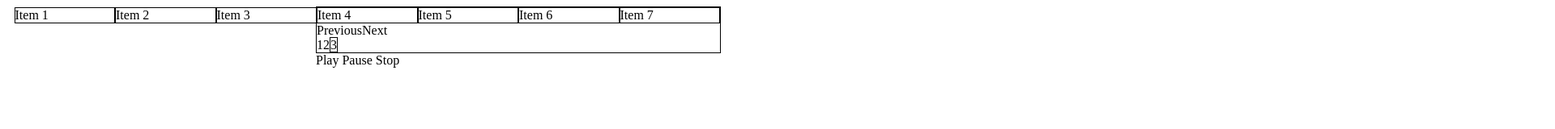
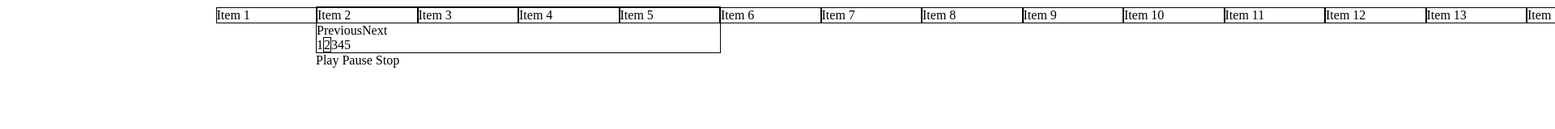
Before and after one commit to ma1oy/trueSlider, a plain HTML site: page index.html in a window 1280 px wide. Both pictures are taken after a click on the link "Previous". Shown: the top 160 px of the page at 81% size, 1920 px wide, since content can reach past the window. Drawn offline with Linux system fonts and the light colour scheme.

Commit message:
Create step correction algorithm

```diff
--- a/index.html
+++ b/index.html
@@ -24,6 +24,14 @@
             <li>Item 5</li>
             <li>Item 6</li>
             <li>Item 7</li>
+            <li>Item 8</li>
+            <li>Item 9</li>
+            <li>Item 10</li>
+            <li>Item 11</li>
+            <li>Item 12</li>
+            <li>Item 13</li>
+            <li>Item 14</li>
+            <li>Item 15</li>
         </ul>
         <a onclick="ss.play()">Play</a>
         <a onclick="ss.pause()">Pause</a>
--- a/js/syncSlider.js
+++ b/js/syncSlider.js
@@ -1,13 +1,18 @@
-// Will do in the future:
-// 1. add disable to nav buttons
-// 2. fix prev / next button when fix var is true
-// 3. add infinite support
-// 4. add fade animation support
-// 5. add progress bar
-// 6. add css animation support
-// 7. add touch support
-// 8. add callbacks
-// * change o.play
+/////// Will do in the future:
+//
+// fix prev / next button when fix var is true
+// add disable to nav buttons
+// add infinite support
+// add fade animation support
+// add progress bar
+// add scroll
+// add css animation support
+// add touch support
+// add mouse support
+// add callbacks
+// add ajax
+//
+////// * change o.play
 
 ;+function($) {
 
@@ -26,42 +31,55 @@
 
     var prefix   = 'ss',
         defaults = {
-                 style: _('slider'),
-              vertical: false,
-              infinite: false,
-               reverse: false,
-                  sync: false,
-            switchTime: 1000,
-              showTime: 1000,
-             animation: 'easeInOutCubic',//'easeOutBounce',//'swing',
-            startSlide: 1,
-               display: 4,
-                  step: 2,
-             autoStart: false,
-                  wrap: true,
-          wrapperStyle: _('wrapper'),
-             stripeTag: 'ul',
-         stripeItemTag: 'li',
+            style:                  _('slider'),
+            vertical:               false,
+            infinite:               false,
+            reverse:                false,
+            sync:                   false,
+            switchTime:             1000,
+            showTime:               1000,
+            animation:              'easeInOutCubic',//'easeOutBounce',//'swing',
+            display:                4,
+            startSlide:             1,
+            autoStart:              false,
+
+            // STEP SETTINGS
+            step:                   -3,
+            stepCorrection:         true,
+            stepCorrectionOffset:   4,
+
+            // WRAPPER
+            wrap:                   true,
+            wrapperStyle:           _('wrapper'),
+            stripeTag:             'ul',
+            stripeItemTag:          'li',
 
         nav: {
-                   use: true,                add: true,
-                   tag: 'nav',           itemTag: 'a',
-                 style: _('nav'),   disableStyle: '-disable',
-             prevStyle: _('prev'),     nextStyle: _('next'),
-              prevText: 'Previous',     nextText: 'Next'
+            add:                    true,
+            tag:                    'nav',
+            itemTag:                'a',
+            style:                  _('nav'),
+            disableStyle:           '-disable',
+            prevStyle:              _('prev'),
+            nextStyle:              _('next'),
+            prevText:               'Previous',
+            nextText:               'Next'
         },
 
         pager: {
-                   use: true,                add: true,
-                   tag: 'nav',           itemTag:  'a',
-                 style: _('pager'),  activeStyle: '-active',
-               stretch: true,           vertical: false,
-               numbers: true,
-            switchMode: 2
+            add:                    true,
+            tag:                    'nav',
+            itemTag:                'a',
+            style:                  _('pager'),
+            activeStyle:            '-active',
+            stretch:                true,
+            vertical:               false,
+            numbers:                true,
+            switchMode:             2
         },
 
         progress: {
-                   use: true,             create: true
+            add:                    true
         }
     };
 
@@ -72,29 +90,32 @@
             _ = $(this),
             r = {}, // object for return
             m = {}, // top / left movement object
+            o, // all options
             w,  // tape wrapper
-            o, // all options
+            t, // tape
+            ti, // tape items array
+            tis, // tape item size (width / height)
+            nav, // nav wrapper
+            ni, // navigation item
             p, // pager
+            pi, // pager items array
             i, // current slide index
+            I, // previous i
             j, // temporary variable
-            nav, // nav wrapper
             n, // source slides number
             N, // all slides number
             x, // movement step
+            X, // const of X
             ax, // abs of movement step x
+            sco, // step correction offset value
             d, // forward / backward direction (1, -1)
+            D, // sign of step
             l, // last possible slide index
-            ni, // navigation item
-            t, // tape
-            ti, // tape items array
-            tis, // tape item size (width / height)
+            si, // top / left and width / height style keywords (si.de, si.ze)
             fix, // fix step if necessary
-            I, // previous i
             calc, // function for i calculation
             wait, // wait time for show and animation
-            tout, // setTimeout function
-            pi, // pager items array
-            si; // top / left and width / height style keywords (si.de, si.ze)
+            tout; // setTimeout function
 
         // If element is not exist
         if(_.length == 0) return _;
@@ -122,16 +143,21 @@
             o.vertical ? si = { de: 'top', ze: _h } : si = { de: 'left', ze: _w };
             m[si.de] = 0;
 
-            ti = t.children(o.stripeItemTag);  // set reference to the tape items
+            ti = t.children(o.stripeItemTag);   // set reference to the tape items
             tis = 100 / o.display;              // set slide width/ height
+            i = I = o.startSlide - 1;           // set current slide
             n = N = ti.length;                  // set slides count
             l = N - o.display;                  // last possible slide index
+
             x = o.step;                         // set movement step
-            d = x > 0 ? 1 : -1;
-            x = d * x > l ? d * l : x;          // fix step if it more then last slide
+            D = x > 0 ? 1 : -1;
+            x = X = D * x > l ? D * l : x;      // fix step if it more then last slide
             ax = x > 0 ? x : -x;                // absolutely step
-            fix = l % ax || l < ax;             // fix step is necessary
-            i = I = o.startSlide - 1;           // set current slide
+            sco = (sco = o.stepCorrectionOffset) > 0 ? sco % x : ax + sco % x;
+            fix = l % ax;
+            fix = fix || l < ax ? fix : 0;      // fix step is necessary
+            // fix ? x = o.stepMode == 1 ? o.startSlide == l + 1 ? fix : x :
+            //           o.stepMode == 2 ? o.startSlide == 0     ? fix : x : x : 0; // Set step by step mode
 
             // Add left and right navigation buttons
             if (o.nav.add) {
@@ -148,10 +174,8 @@
             // Add pager
             if (o.pager.add) {
                 var arr = [],
-                    num = o.pager.numbers ?
-                        function(v) { return v + 1; } :
-                        function( ) { return '' },
-                    tag = o.pager.itemTag + '>';
+                    tag = o.pager.itemTag + '>',
+                    num = o.pager.numbers ? function(v) { return v + 1; } : function( ) { return '' };
                 // Set array of pager items
                 for (j = 0; j < ceil(l / ax) + 1; ++j) { arr.push('<' + tag + num(j) + '</' + tag); }
                 // Create pager and add it to wrapper
@@ -161,48 +185,55 @@
                 var setSize = o.pager.vertical ?
                     function(e) { $(e).css(_h, j); } :
                     function(e) { $(e).css(_w, j); };
-                var addClick = //fix ?
-                    // function(v, e) { $(e).on('click', function() { r.switchTo((v > l ? l : v) + 1) }); } :
-                    function(v, e) { $(e).on('click', function() { r.switchTo(             v  + 1) }); };
+                var addClick = function(v, e) { $(e).on('click', function() { r.switchTo(v + 1) }); };
                 pi = p.children(o.pager.itemTag).each(o.pager.stretch ?
                     function(i, e) { addClick(i * ax, e); setSize(e); } :
                     function(i, e) { addClick(i * ax, e); });
                 // Set active start pager item
-                pi.eq(o.startSlide - 1).addClass(o.pager.activeStyle);
-                // Return current pager index
-                r.getCurrentPage = ax < 2 ?
-                    function() { return      i       + 1 } :
-                    function() { return ceil(i / ax) + 1 };
+                pi.eq(ceil((o.startSlide - 1) / ax)).addClass(o.pager.activeStyle);
                 // Convert current slide index to pager item index if display > 1
-                var toPager = ax < 2 ? function() { return I } : function() { return ceil(I / ax) };
-                // Toggle pager style
-                function tgPager(v) { pi.eq(v).toggleClass(o.pager.activeStyle); }
-                // Switching beetwin pager items
-                r.switchPagerTo = function(v) {
-                    tgPager(toPager());
-                    tgPager(v - 1);
-                    // I = i;
-                };
-                //
-                var setPager = o.pager.switchMode > 0 ?
+                var toPager = ax < 2 ?
+                    function(v) { return v } :
+                    function(v) { return ceil(v / ax) };
+                // Set page
+                var I_ = i;
+                function setPag(v) {
+                    pi.eq(toPager(I_)).removeClass(o.pager.activeStyle);
+                    pi.eq(v - 1).addClass(o.pager.activeStyle);
+                    I_ = i;
+                }
+                // Return current page index
+                r.getCurrentPage = function() { return toPager(i) + 1; };
+                // Switching beetwin pages
+                r.switchPageTo = o.pager.switchMode > 0 ?
                     function(v) { clearTimeout(j); j = setTimeout(function() {
-                                  r.switchPagerTo(v); }, o.switchTime / o.pager.switchMode) } :
-                    function(v) { r.switchPagerTo(v); };
-                j = function(v) { setSlide(v); setPager(r.getCurrentPage()); };
+                                  setPag(v); }, o.switchTime / o.pager.switchMode) } :
+                    function(v) { setPag(v); };
+                j = function(v) { setSlide(v); r.switchPageTo(r.getCurrentPage()); };
             } else j = setSlide;
             r.switchTo = r.setSlide = j;
+            r.switchTo = j;
 
             if (o.infinite) {
                 // Will do this in the future
                 l = N - o.display;
             } else {
-                o.reverse ?
-                    calc = fix ?
-                        function() { i = d > 0 ? l - x * (i == l + x) : -x * (i == x); x *= -1; } :
-                        function() { i -= 2 * x; x *= -1; } :
-                    calc = fix ?
-                        function() { i = i - d * x < (!~d ? 1 : l) ? l : 0; } :
-                        function() { i = !~d ? l : 0; };
+                // o.reverse ?
+                //     calc = fix ?
+                //         function() { i = d > 0 ? l - x * (i == l + x) : -x * (i == x); x *= -1; } :
+                //         function() { i -= 2 * x; x *= -1; } :
+                //     calc = fix ?
+                //         !o.stepCorrectionOffset ?
+                //             // function() { I < l ? (i = l) && (x = D * fix) : i = 0; } :
+                //             function() { i = I < l ? l : 0; } :
+                //             // function() { i = i - d * ax < (!~d ? 1 : l) ? l : 0; } :
+                //             function() { i = i - x < l ? l : 0; } :
+                //         function() { i = !~d ? l : 0; };
+                calc = function() {
+                    i = i - D * d * x < (!~d ? 1 : l) ? l : 0;
+                    // i = i + x < l ? l : 0;
+                    // i = i - x < 1 ? l : 0;
+                };
             }
 
             t .css(si.de, -tis * i + '%'); // set tape start position
@@ -216,10 +247,7 @@
             o.autoStart ? r.play() : 0;
         }
 
-        function setSlide(v) {
-            I = i;
-            i = v - 1;
-            (d = (i > l) - (i < 0)) ? calc() : 0; // start / end correction
+        function animate() {
             m[si.de] = -tis * i + '%'; // movement in a certain direction
             t.stop();
             t.animate(m, o.switchTime, o.animation); // switch animation
@@ -228,11 +256,20 @@
             // t.css(m);
         }
 
-        function repeatAfter(ms) {
+        function setSlide(v) {
+            I = i;
+            // x = X;
+            i = v - 1;
+
+            (d = (i > l) - (i < 0)) ? calc() : 0; // start / end correction
+            animate();
+        }
+
+        function loop(ms) {
             tout = setTimeout(function() {
                 r.switchToNext();
                 // clearTimeout(tout);
-                repeatAfter(wait());
+                loop(wait());
             }, ms);
         }
 
@@ -241,7 +278,7 @@
         r.play = function() {
             clt();
             o.play = true;
-            repeatAfter(o.showTime);
+            loop(o.showTime);
         };
 
         r.pause = function() {
@@ -256,10 +293,13 @@
         };
 
         r.switchToPrev = function() {
+            x = (X - sco + i % X) % X || X;
+            console.log(x);
             r.switchTo(i + 1 - x);
         };
 
         r.switchToNext = function() {
+            x = (X + sco - i % X) % X || X;
             r.switchTo(i + 1 + x);
         };
 
```
